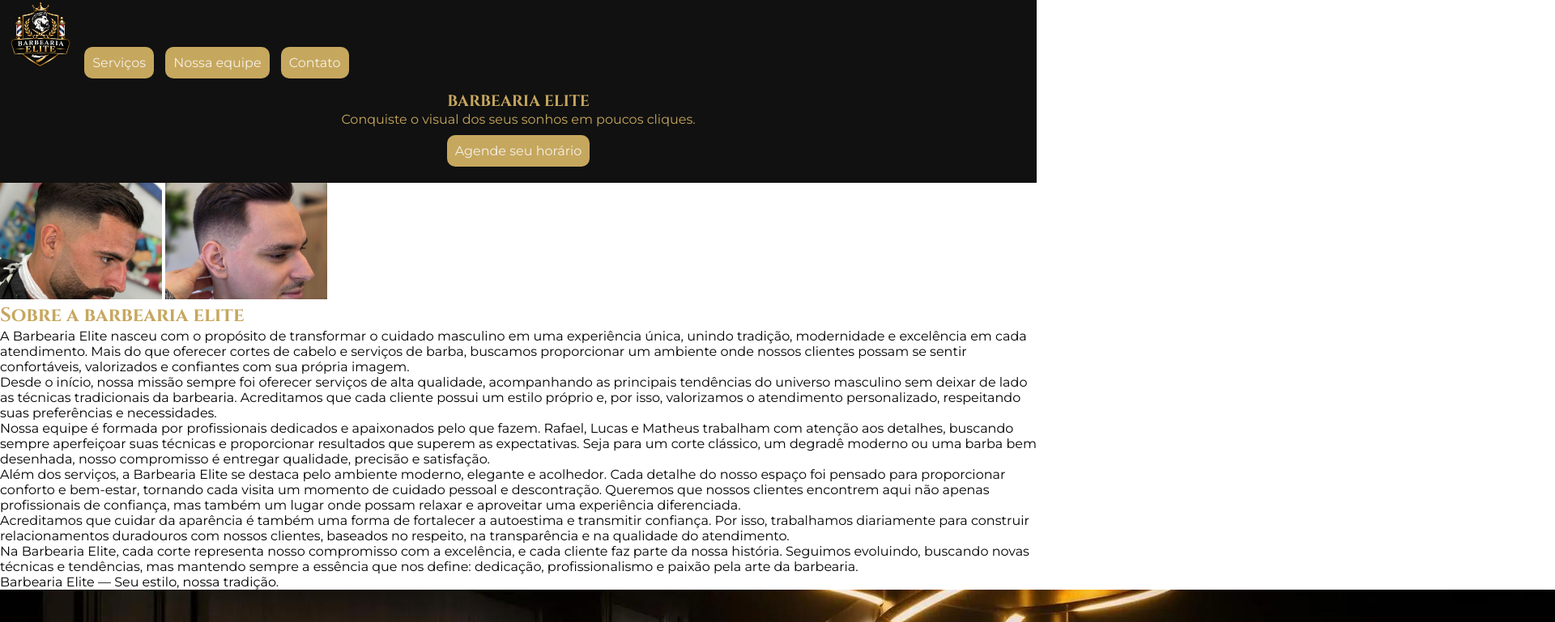
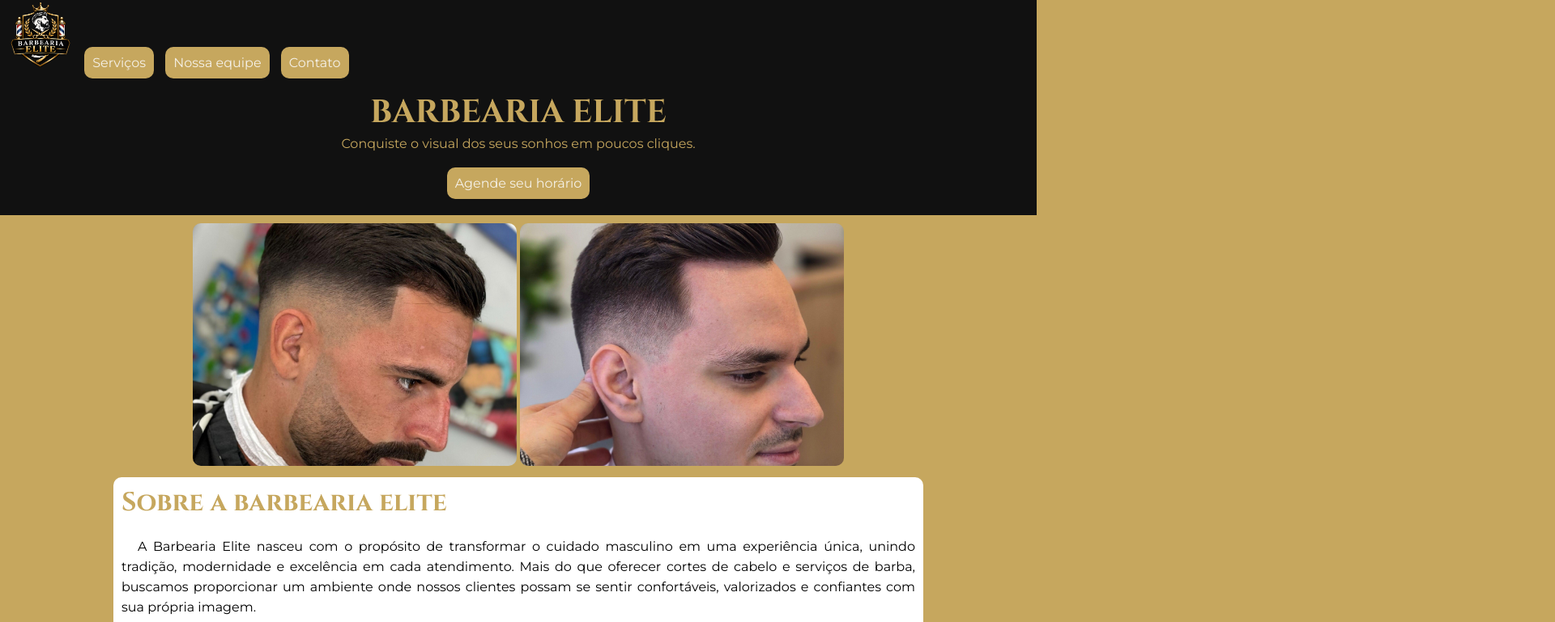
Before and after one commit to nicpacheco/projeto-barbearia, a plain HTML site: page index.html in a window 1280 px wide. Shown: the part 7-776 px from the top of the page at 81% size, 1920 px wide, since content can reach past the window. Drawn offline with Linux system fonts and the light colour scheme.

Commit message:
atualização css - equipe e index

```diff
--- a/estilo/style.css
+++ b/estilo/style.css
@@ -18,6 +18,7 @@
 
 body{
     font-family: var(--fonte-padrao);
+    background-color: var(--cor02);
 }
 
 h1, h2, h3{
@@ -34,12 +35,13 @@ header{
 header h1{
     text-align: center;
     padding-top: 10px;
-    font-size: 1.2em;
+    font-size: 2.5em;
 }
 
 header p{
     text-align: center;
     color: var(--cor02);
+    margin-top: 2px;
 }
 
 header a{
@@ -59,6 +61,7 @@ header a:hover{
 .botao {
     text-align: center;
     padding: 20px;
+    margin-top: 10px;
 }
 
 nav{
@@ -83,14 +86,62 @@ div img{
     width: 200px;
 }
 
-div#cabelos-decoração{
-    width: 10px;
-    display: inline-block;
-}
-
 footer{
     background-color: var(--cor01);
     color: var(--cor03);
     text-align: center;
     padding: 10px;
 }
+.cabelos-decoracao{
+    text-align: center;
+    margin-top: 10px;
+    margin-bottom: 10px;
+}
+
+.cabelos-decoracao img {
+    display: inline-block;
+    width: 400px;
+    height: 300px;
+    object-fit: cover;
+    border-radius: 10px;
+}
+
+main{
+    border-radius: 10px;
+    text-align: justify;
+    margin: auto;
+    background-color: white;
+    width: 1000px;
+    margin-bottom: 10px;
+}
+
+main h2{
+    padding: 10px;
+    font-size: 2em;
+}
+
+main h3{
+    padding: 10px;
+    font-size: 1.4em;
+}
+
+main p{
+    padding: 10px;
+    text-indent: 20px;
+    line-height: 25px;
+}
+
+main img{
+    width: 100%;
+}
+
+main span{
+    color: #a78a48;
+    font-size: larger;
+}
+
+main.equipe img{
+    object-fit: cover;
+    object-position:  top center;
+    height: 500px;
+}
--- a/index.html
+++ b/index.html
@@ -24,7 +24,7 @@
             <a href="contato.html">Agende seu horário</a>
         </div>
     </header>
-    <div class="cabelos-decoração">
+    <div class="cabelos-decoracao">
         <img src="imagens/cabelo 1.jpg" alt="Corte 1">
         <img src="imagens/cabelo 2.jpg" alt="Corte 2">
     </div>
@@ -37,8 +37,8 @@
             <p>Além dos serviços, a Barbearia Elite se destaca pelo ambiente moderno, elegante e acolhedor. Cada detalhe do nosso espaço foi pensado para proporcionar conforto e bem-estar, tornando cada visita um momento de cuidado pessoal e descontração. Queremos que nossos clientes encontrem aqui não apenas profissionais de confiança, mas também um lugar onde possam relaxar e aproveitar uma experiência diferenciada.</p>
             <p>Acreditamos que cuidar da aparência é também uma forma de fortalecer a autoestima e transmitir confiança. Por isso, trabalhamos diariamente para construir relacionamentos duradouros com nossos clientes, baseados no respeito, na transparência e na qualidade do atendimento.</p>
             <p>Na Barbearia Elite, cada corte representa nosso compromisso com a excelência, e cada cliente faz parte da nossa história. Seguimos evoluindo, buscando novas técnicas e tendências, mas mantendo sempre a essência que nos define: dedicação, profissionalismo e paixão pela arte da barbearia.</p>
+            <img src="imagens/salão.jpg" alt="Barbearia">
             <p><span>Barbearia Elite — Seu estilo, nossa tradição.</span></p>
-            <img src="imagens/salão.jpg" alt="Barbearia">
         </section>
     </main>
     <footer>
```
Also changed, not shown: equipe.html (+2 -1 lines), servicos.html (+1 -1 lines).
